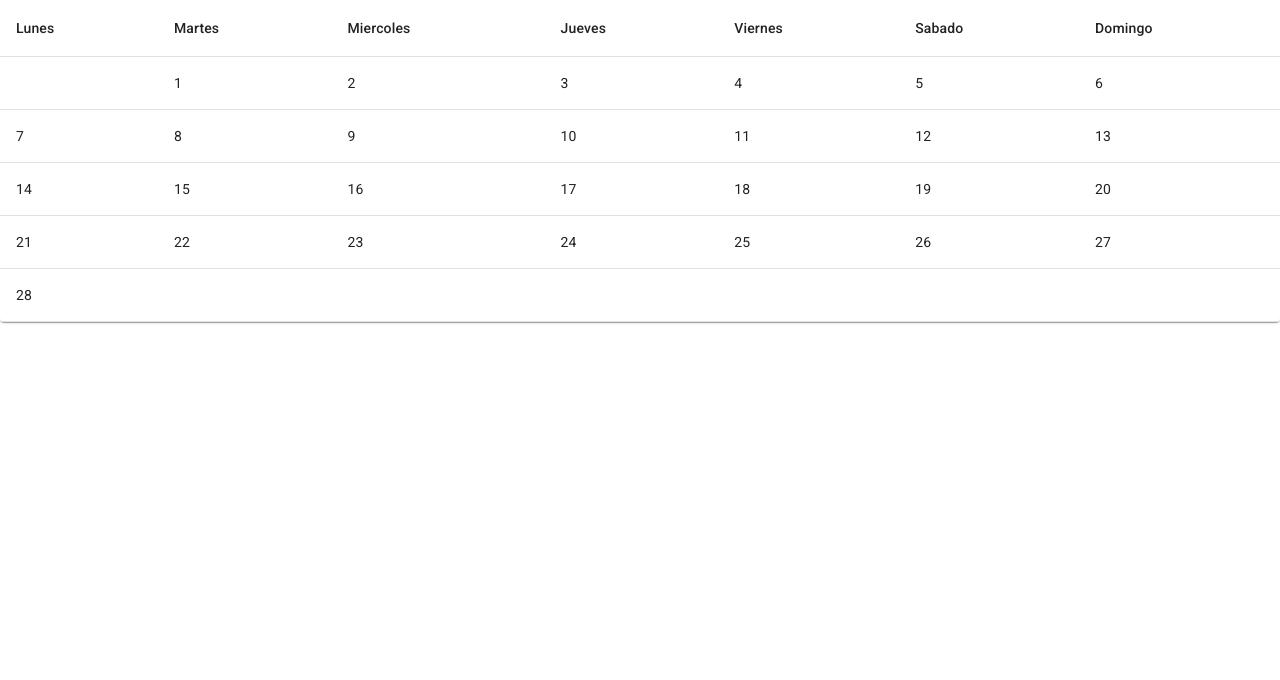
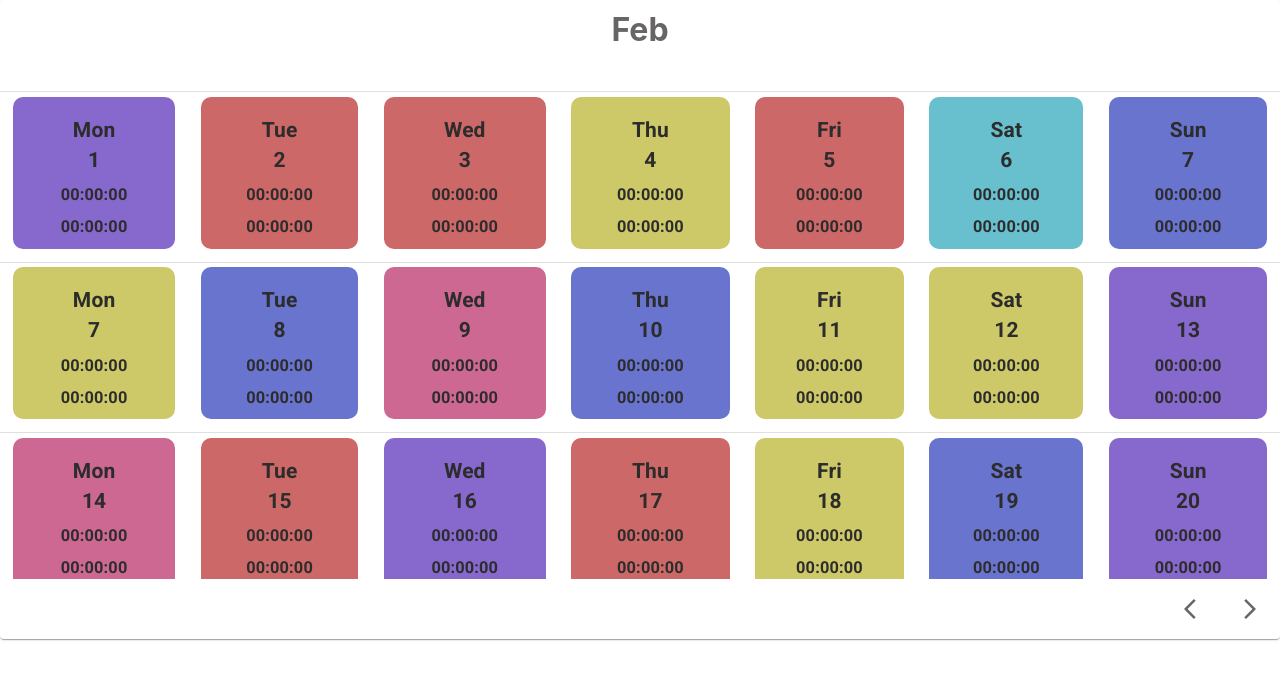
Before and after one commit to fercho1999leon/react-calendar, a React (Create React App) app: page / in a window 1280 px wide. Shown: the top 680 px of the page. Built offline with nearby package versions, Linux system fonts and the light colour scheme.

Commit message:
Frond calendar

```diff
--- a/src/App.css
+++ b/src/App.css
@@ -1,38 +1,10 @@
-.App {
-  text-align: center;
+*{
+  /*border: solid 1px #000;*/
+  margin: 0;
+  padding: 0;
 }
-
-.App-logo {
-  height: 40vmin;
-  pointer-events: none;
+*,
+*::before,
+*::after{
+  box-sizing: border-box;
 }
-
-@media (prefers-reduced-motion: no-preference) {
-  .App-logo {
-    animation: App-logo-spin infinite 20s linear;
-  }
-}
-
-.App-header {
-  background-color: #282c34;
-  min-height: 100vh;
-  display: flex;
-  flex-direction: column;
-  align-items: center;
-  justify-content: center;
-  font-size: calc(10px + 2vmin);
-  color: white;
-}
-
-.App-link {
-  color: #61dafb;
-}
-
-@keyframes App-logo-spin {
-  from {
-    transform: rotate(0deg);
-  }
-  to {
-    transform: rotate(360deg);
-  }
-}
--- a/src/App.js
+++ b/src/App.js
@@ -1,20 +1,16 @@
 import * as React from 'react';
 import './App.css';
 import TableModel from './calendar/bodyCalendar/TableModel';
+
 const columns = [
-  { id: 'Mon', label: 'Lunes', minWidth: '10%' },
-  { id: 'Tue', label: 'Martes', minWidth: '10%' },
-  { id: 'Wed', label: 'Miercoles', minWidth: '10%' },
-  { id: 'Thu', label: 'Jueves', minWidth: '10%' },
-  { id: 'Fri', label: 'Viernes', minWidth: '10%' },
-  { id: 'Sat', label: 'Sabado', minWidth: '10%' },
-  { id: 'Sun', label: 'Domingo', minWidth: '10%' },
+  { id: 'Mon', label: '', minWidth: '6rem'},
+  { id: 'Tue', label: '', minWidth: '6rem'},
+  { id: 'Wed', label: '', minWidth: '6rem'},
+  { id: 'Thu', label: '', minWidth: '6rem'},
+  { id: 'Fri', label: '', minWidth: '6rem'},
+  { id: 'Sat', label: '', minWidth: '6rem'},
+  { id: 'Sun', label: '', minWidth: '6rem'},
 ];
-const fecha =()=>{
-  let date = new Date(Date.now());
-  date = new Date(date.getFullYear(),date.getMonth(),0);
-  return date.getDate();
-}
 
 function createData(arreglo) {
   return {
@@ -28,31 +24,37 @@ function createData(arreglo) {
   };
 }
 
-function importData(setRows){
-  const iteration = fecha()/7;
-  let control = 0;
-  let date = new Date(Date.now());
-  for(let i=1;i<iteration+1;i++){
+function importData(setRows,dateChange){
+  const data = [];
+  let control = 1;
+  for(let i=1;i<=5;i++){
     let arrDay = [];
     //control++;
     for(let j=control;j<=(i*7);j++){
       control = j;
-      const temp = new Date(date.getFullYear(),date.getMonth(),control);
-      arrDay.push(temp.getMonth()===date.getMonth()?temp.getDate():null);
+      const temp = new Date(dateChange.year,dateChange.month,control);
+
+      arrDay.push(temp.getMonth()===dateChange.month?temp.getDate():null);
     }
+    //control++;
     data.push(createData(arrDay));
   }
   setRows(data);
 }
-const data = [];
+
 export default function App() {
   const [rows,setRows] = React.useState([]);
+  const [dateChange,setDateChange] = React.useState({
+    year:new Date(Date.now()).getFullYear(),
+    month:new Date(Date.now()).getMonth(),
+    day:0,
+  });
   React.useEffect(()=>{
-    importData(setRows);
-  },[]);
+    importData(setRows,dateChange);
+  },[dateChange]);
   return (
     <>
-      <TableModel key={1} columns={columns} rows={rows}></TableModel>
+      <TableModel key={1} columns={columns} rows={rows} setDateChange={setDateChange} dateChange={dateChange}></TableModel>
     </>
   );
 }
--- a/src/calendar/bodyCalendar/TableModel.jsx
+++ b/src/calendar/bodyCalendar/TableModel.jsx
@@ -6,6 +6,19 @@ import TableCell from '@mui/material/TableCell';
 import TableContainer from '@mui/material/TableContainer';
 import TableHead from '@mui/material/TableHead';
 import TableRow from '@mui/material/TableRow';
+import ArrowBackIosIcon from '@mui/icons-material/ArrowBackIos';
+import ArrowForwardIosIcon from '@mui/icons-material/ArrowForwardIos';
+import Box from '@mui/material/Box';
+import Grid from '@mui/material/Grid';
+import IconButton from '@mui/material/IconButton';
+import Rows from '../rowsTable/Rows';
+
+const ItenStyle = {
+  margin: '10px',
+  textAlign: 'center',
+  color:'#676565',
+}
+
 export default function TableModel(props) {
   /**
    * Props columns: [{ id: '*****', label: '*****', minWidth: ***** },{ id: 'name', label: 'Name', minWidth: 170 }]
@@ -16,7 +29,14 @@ export default function TableModel(props) {
   const rowsPerPage = 10;
   return (
     <Paper sx={{ width: '100%', overflow: 'hidden' }}>
-        <TableContainer sx={{ maxHeight: 440,minHeight:250 }}>
+      <Box sx={{ flexGrow: 1 }}>
+        <Grid container spacing={1}>
+          <Grid item xs={12}>
+            <h1 style={ItenStyle}>{(new Date(props.dateChange.year,props.dateChange.month,15)).toString().split(' ')[1]}</h1>
+          </Grid>
+        </Grid>
+      </Box>
+      <TableContainer sx={{ maxHeight: '520px', minHeight: '200px' }}>
         <Table stickyHeader aria-label="sticky table">
           <TableHead>
             <TableRow>
@@ -24,7 +44,7 @@ export default function TableModel(props) {
                 <TableCell
                   key={column.id}
                   align={column.align}
-                    style={{ minWidth: column.minWidth }}
+                  style={{ minWidth: column.minWidth, textAlign:'center'}}
                 >
                   {column.label}
                 </TableCell>
@@ -37,11 +57,13 @@ export default function TableModel(props) {
               .map((row) => {
                 return (
                   <TableRow hover role="checkbox" tabIndex={-1} key={row.code}>
-                      {props.columns.map((column,itens) => {
+                    {props.columns.map((column) => {
                       const value = row[column.id];
                       return (
-                          <TableCell key={column.id} align={column.align}>
-                            {value}
+                        <TableCell key={column.id} sx={{padding:'1%'}} align={column.align}>
+                          {
+                            value?<Rows day={value} id={column.id}></Rows>:null
+                          }
                         </TableCell>
                       );
                     })}
@@ -51,9 +73,48 @@ export default function TableModel(props) {
           </TableBody>
         </Table>
       </TableContainer>
-        <div>
-
-        </div>
+      <Box sx={{ flexGrow: 1 }}>
+        <Grid container spacing={2}>
+          <Grid item xs={8} sm={10} md={54 / 5}>
+          </Grid>
+          <Grid item xs={2 / 4} sm={2 / 4} md={2 / 4}>
+            <IconButton sx={ItenStyle}>
+              <ArrowBackIosIcon onClick={(e)=>{
+                const temp = props.dateChange;
+                if(props.dateChange.month>1){
+                  temp.month = props.dateChange.month-1;
+                }else{
+                  temp.month = 12;
+                  temp.year = props.dateChange.year-1;
+                }
+                props.setDateChange({
+                  year:temp.year,
+                  month:temp.month,
+                  day:0,
+                });
+              }}></ArrowBackIosIcon>
+            </IconButton>
+          </Grid>
+          <Grid item xs={2 / 4} sm={2 / 4} md={2 / 4}>
+            <IconButton sx={ItenStyle}>
+              <ArrowForwardIosIcon onClick={(e)=>{
+                const temp = props.dateChange;
+                if(props.dateChange.month<12){
+                  temp.month = props.dateChange.month+1;
+                }else{
+                  temp.month = 1;
+                  temp.year = props.dateChange.year+1;
+                }
+                props.setDateChange({
+                  year:temp.year,
+                  month:temp.month,
+                  day:0,
+                });
+              }}></ArrowForwardIosIcon>
+            </IconButton>
+          </Grid>
+        </Grid>
+      </Box>
     </Paper>
   );
 }
--- /dev/null
+++ b/src/calendar/rowsTable/Rows.jsx
@@ -0,0 +1,54 @@
+import * as React from 'react';
+import Box from '@mui/material/Box';
+import Grid from '@mui/material/Grid';
+
+const colorList = [
+    {id:1, color:'#6874CD'},
+    {id:2, color:'#68BFCD'},
+    {id:3, color:'#8768CD'},
+    {id:4, color:'#B668CD'},
+    {id:5, color:'#CD6893'},
+    {id:6, color:'#CD6868'},
+    {id:7, color:'#CDC868'},
+    {id:8, color:'#CD9B68'},
+];
+
+const renderBox = (setTemp) =>{
+    let arryRows = [];
+    for(let i = 0 ; i<2 ; i++){
+        arryRows.push(
+            <Grid item xs={12} key={i}>
+                <h3>00:00:00</h3>
+            </Grid>
+        );
+    }
+    setTemp(arryRows);
+}
+
+const calculaColor = () => {
+    return colorList[Math.floor(Math.random() * (7 + 0)) - 0].color;
+}
+
+export default function Rows (props){
+    const [temp,setTemp]=React.useState([]);
+    React.useEffect(()=>{
+        renderBox(setTemp);
+    },[]);
+    return(
+        <>
+            <Box sx={{ flexGrow: 1 , textAlign:'center', backgroundColor:calculaColor(), borderRadius:'10px',}}>
+                <Grid container spacing={1} sx={{cursor: 'pointer', height: '9.5rem' , padding: '10px', color:'#2C2C2C', transition: 'height 0.5s ease-out', '&:hover':{height:'12rem'}}}>
+                    <Grid item xs={12}>
+                        <h2>{props.id}</h2>
+                        <h2>{props.day}</h2>
+                    </Grid>
+                    {
+                        temp.map((el)=>(
+                            el
+                        ))
+                    }
+                </Grid>
+            </Box>
+        </>
+    );
+}
```
Also changed, not shown: 1 other file (tests, documents, lock files or other folders). Lines whose indentation alone changed are shown as unchanged.
